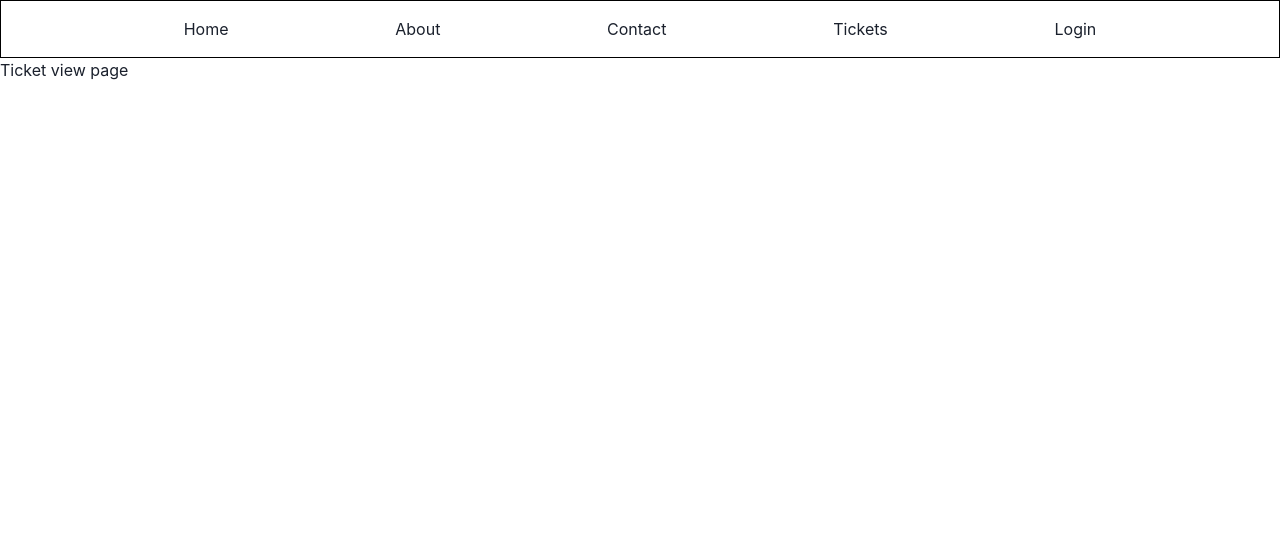
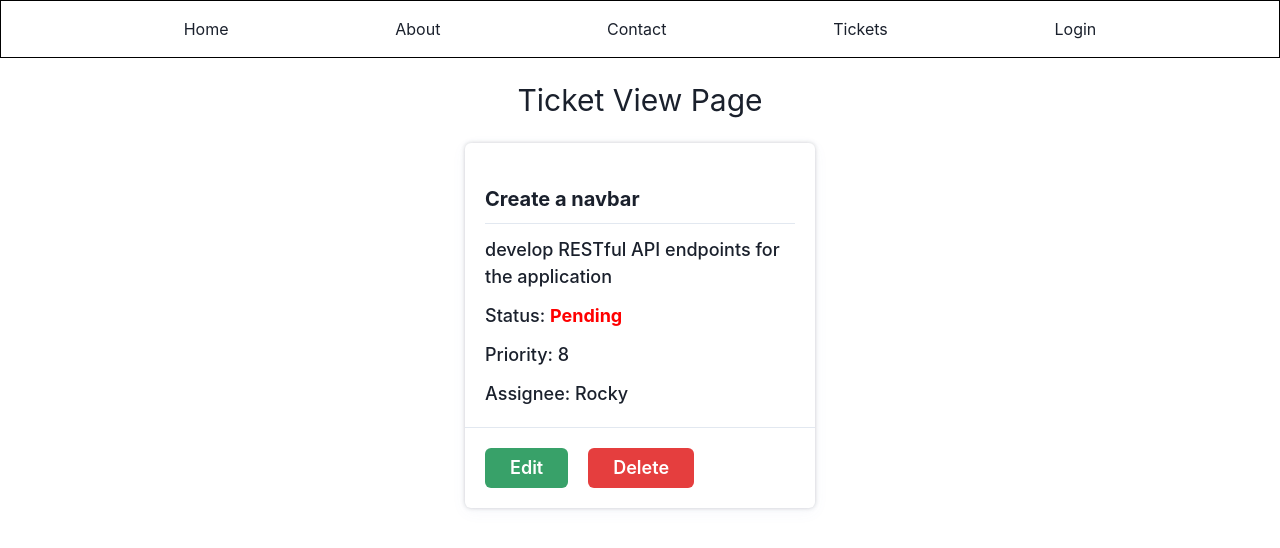
Before and after one commit to Dhanushs3103/60D_CCR_assign_4, a React (Vite) app in the folder ticketingApp/: page /tickets/view/1 in a window 1280 px wide. Shown: the top 548 px of the page. Built offline with nearby package versions, Linux system fonts and the light colour scheme; data requests are answered from the project's data file.

Commit message:
ticket view page completed

```diff
--- a/ticketingApp/src/Components/AllRoutes.jsx
+++ b/ticketingApp/src/Components/AllRoutes.jsx
@@ -9,7 +9,8 @@ import Contact from '../Pages/Contact' // import Contact.jsx
 import Login from '../Pages/Login' // import Login.jsx
 import Tickets from '../Pages/Tickets' // import Tickets.jsx
 import TicketView from '../Pages/TicketView' // import TicketView.jsx
-import TicketCreate from '../Pages/TicketCreate'
+import TicketCreate from '../Pages/TicketCreate' // import TicketCreate.jsx
+import TicketEdit from '../Pages/TicketEdit' // import TicketEdit.jsx
 
 
 export default function AllRoutes() {
@@ -23,6 +24,7 @@ export default function AllRoutes() {
       <Route path="/tickets" element={<Tickets />} /> {/* Route for tickets page*/}
       <Route path="/tickets/view/:ticketId" element={<TicketView />} /> {/* Route for ticket View page*/}
       <Route path="/tickets/createTicket" element={<TicketCreate />} /> {/* Route for ticket create page*/}
+      <Route path="/tickets/view/:ticketId/edit" element={<TicketEdit />} /> {/* Route for ticket edit page*/}
     </Routes>
 
     </>
--- a/ticketingApp/src/Components/LoadingIndicator.jsx
+++ b/ticketingApp/src/Components/LoadingIndicator.jsx
@@ -4,7 +4,7 @@ import { Spinner } from "@chakra-ui/react";
 
 export default function LoadingIndicator() {
   return (
-    <div style={{ display: "flex", justifyContent: "center", marginTop: "50px"}}>
+    <div style={{ display: "flex", justifyContent: "center", marginTop: "80px"}}>
       <Spinner
         thickness="6px"
         speed="0.4s"
--- a/ticketingApp/src/Pages/TicketView.jsx
+++ b/ticketingApp/src/Pages/TicketView.jsx
@@ -1,9 +1,142 @@
-import React from 'react'
+// Packages
+import React from "react";
+import { useState, useEffect } from "react";
+import { useParams, Navigate } from "react-router-dom";
+import axios from "axios";
+import {
+  Button,
+  Card,
+  Stack,
+  ButtonGroup,
+  Divider,
+  Heading,
+  CardBody,
+  Text,
+  CardFooter,
+} from "@chakra-ui/react"; // importing button from @chakra-ui/react
+
+// local imports
+import LoadingIndicator from "../Components/LoadingIndicator"; // import LoadingIndicator.jsx
+import ErrorIndicator from "../Components/ErrorIndicator"; // import ErrorIndicator.jsx
+
+// URl for API
+let API_URL = `http://localhost:3004/data`; // Base url for fetching data.
 
 export default function TicketView() {
+  let { ticketId } = useParams(); // getting ticketId from URL
+  let [ticket, setTicket] = useState([]); // state for storing tickets data.
+  let [loading, setLoading] = useState(false); // state for loading ticket.status.
+  let [error, setError] = useState(false); // state for error ticket.status.
+
+  async function getData(ticketId) {
+    // function for fetching data.
+    setLoading(true);
+
+    try {
+      let data = await axios({
+        method: "GET",
+        url: API_URL,
+        params: { id: ticketId },
+      });
+      setLoading(false);
+      setTicket(data?.data[0]);
+      console.log(data?.data[0]);
+    } catch (error) {
+      setError(true);
+      setLoading(false);
+      console.log(error);
+    }
+  }
+
+  useEffect(() => {
+    getData(ticketId);
+  }, [ticketId]);
+
+  if (loading) {
+    // if loading is true then show LoadingIndicator.
+    return <LoadingIndicator />;
+  }
+  if (error) {
+    // if error is true then show ErrorIndicator.
+    return <ErrorIndicator />;
+  }
+
   return (
-    <div>
-      Ticket view page
-    </div>
-  )
+    <>
+      <h1 style={{ textAlign: "center", fontSize: "30px", paddingTop: "20px" }}>
+        Ticket View Page
+      </h1>
+      {ticket && (
+        <Card
+          marginLeft={"auto"}
+          marginRight={"auto"}
+          marginTop={"20px"}
+          maxW={"350px"}
+          boxShadow={
+            "rgba(67, 71, 85, 0.27) 0px 0px 0.25em, rgba(90, 125, 188, 0.05) 0px 0.25em 1em"
+          }
+        >
+          <CardBody>
+            <Stack mt="6" spacing="3">
+              <Heading size="md" id="title">
+                {ticket.title}
+              </Heading>
+              <hr />
+              <Text id="description" fontSize={"18px"} fontWeight={"500"}>
+                {ticket.description}
+              </Text>
+              <Text id="ticket.status" fontSize={"18px"} fontWeight={"500"}>
+                Status:{" "}
+                <span
+                  style={{
+                    color:
+                      ticket.status == "Pending"
+                        ? "red"
+                        : ticket.status == "Progress"
+                        ? "orange"
+                        : "green",
+                    fontWeight:
+                      ticket.status == "Pending"
+                        ? "bolder"
+                        : ticket.status == "Progress"
+                        ? "500"
+                        : "600",
+                  }}
+                >
+                  {ticket.status} {ticket.status == "Completed" ? "✅" : ""}
+                </span>
+              </Text>
+              <Text id="priority" fontSize={"18px"} fontWeight={"500"}>
+                Priority: {ticket.priority}
+              </Text>
+              <Text id="assignee" fontSize={"18px"} fontWeight={"500"}>
+                Assignee: {ticket.assignee}
+              </Text>
+            </Stack>
+          </CardBody>
+          <hr />
+          <CardFooter>
+            <ButtonGroup spacing="5">
+              <Button
+                variant="solid"
+                colorScheme="green"
+                p={"15px 25px"}
+                fontSize={"18px"}
+              >
+                Edit
+              </Button>
+              <Button
+                variant="solid"
+                colorScheme="red"
+                p={"15px 25px"}
+                fontSize={"18px"}
+              >
+                Delete
+              </Button>
+            </ButtonGroup>
+          </CardFooter>
+        </Card>
+      )}
+    </>
+  );
 }
--- a/ticketingApp/src/Pages/Tickets.jsx
+++ b/ticketingApp/src/Pages/Tickets.jsx
@@ -13,7 +13,7 @@ import {
   CardFooter,
   Container,
   Select,
-} from "@chakra-ui/react"; // importing button from @chakra-ui/react
+} from "@chakra-ui/react"; // importing chakra ui items3 from @chakra-ui/react
 import {useNavigate} from "react-router-dom";
 
 // URl for API
@@ -125,7 +125,7 @@ export default function Tickets() {
           {tickets.map((ticket) => {
             let { title, status, priority, id } = ticket;
             return (
-              <Card width={"300px"} backgroundColor={"white"} key={id} boxShadow={ "rgba(67, 71, 85, 0.27) 0px 0px 0.25em, rgba(90, 125, 188, 0.05) 0px 0.25em 1em"}>
+              <Card width={"300px"} backgroundColor={"white"} key={id} p={1} boxShadow={ "rgba(67, 71, 85, 0.27) 0px 0px 0.25em, rgba(90, 125, 188, 0.05) 0px 0.25em 1em"}>
                 <CardHeader
                   width={"fit-content"}
                   padding={"16px 14px 10px 20px"}
@@ -135,6 +135,7 @@ export default function Tickets() {
                     {title}
                   </Heading>
                 </CardHeader>
+                <hr />
                 <CardBody padding={"16px 14px 10px 20px"} width={"fit-content"}>
                   <Text fontSize={18} width={"fit-content"}>
                     Status: <span  style={{color: status == "Pending" ? "red" : status == "Progress" ? "orange" : "green", fontWeight: status == "Pending" ? "bolder" : status == "Progress" ? "500" : "600"}}>{status} {status == "Completed" ? "✅" : ""}</span>
```
